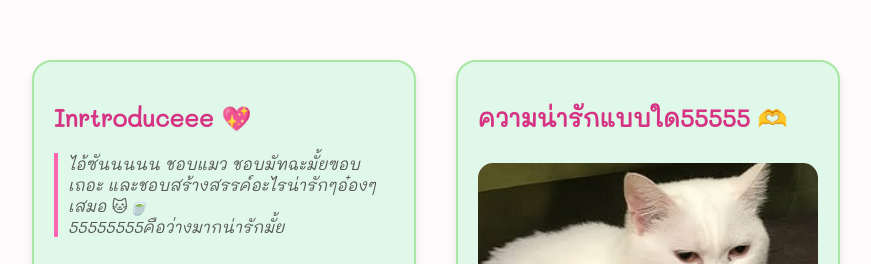
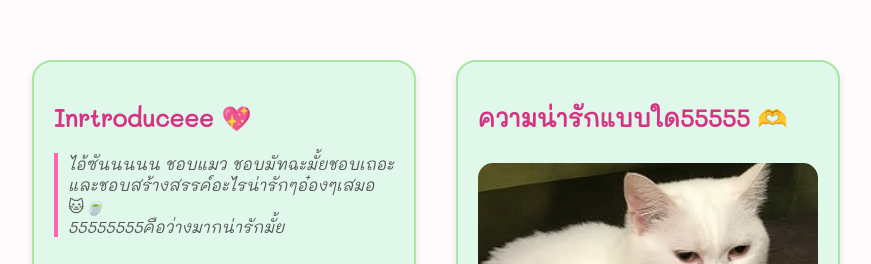
Before and after one commit to Gsalmon007/rai, a plain HTML site: page index.html in a window 1280 px wide. Shown: the top 264 px of the page, without its empty margins (204-1075 px from the left). Drawn offline with Linux system fonts and the light colour scheme.

Commit message:
index.html

```diff
--- a/index.html
+++ b/index.html
@@ -116,7 +116,7 @@
     <div class="card intro-card">
       <h2>Inrtroduceee 💖</h2>
       <div class="intro-text">
-        ไอ้ซันนนนน ชอบแมว ชอบมัทฉะมั้ยฃอบเถอะ และชอบสร้างสรรค์อะไรน่ารักๆอ๋องๆเสมอ 🐱🍵<br>
+        ไอ้ซันนนนน ชอบแมว ชอบมัทฉะมั้ยชอบเถอะ และชอบสร้างสรรค์อะไรน่ารักๆอ๋องๆเสมอ 🐱🍵<br>
         55555555คือว่างมากน่ารักมั้ย
       </div>
       <img src="Sunny.png" alt="ภาพของ Yokky กำลังยิ้ม" class="profile-pic">
```
